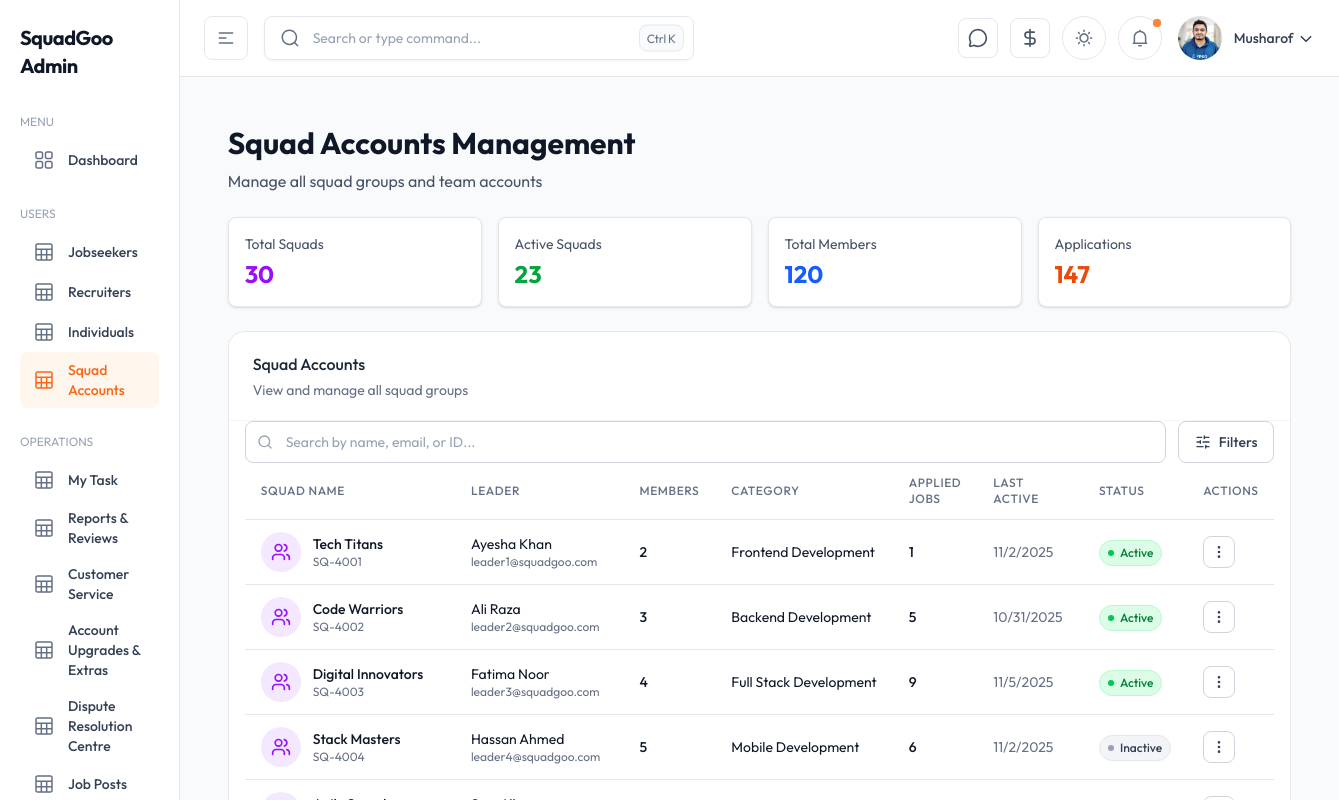
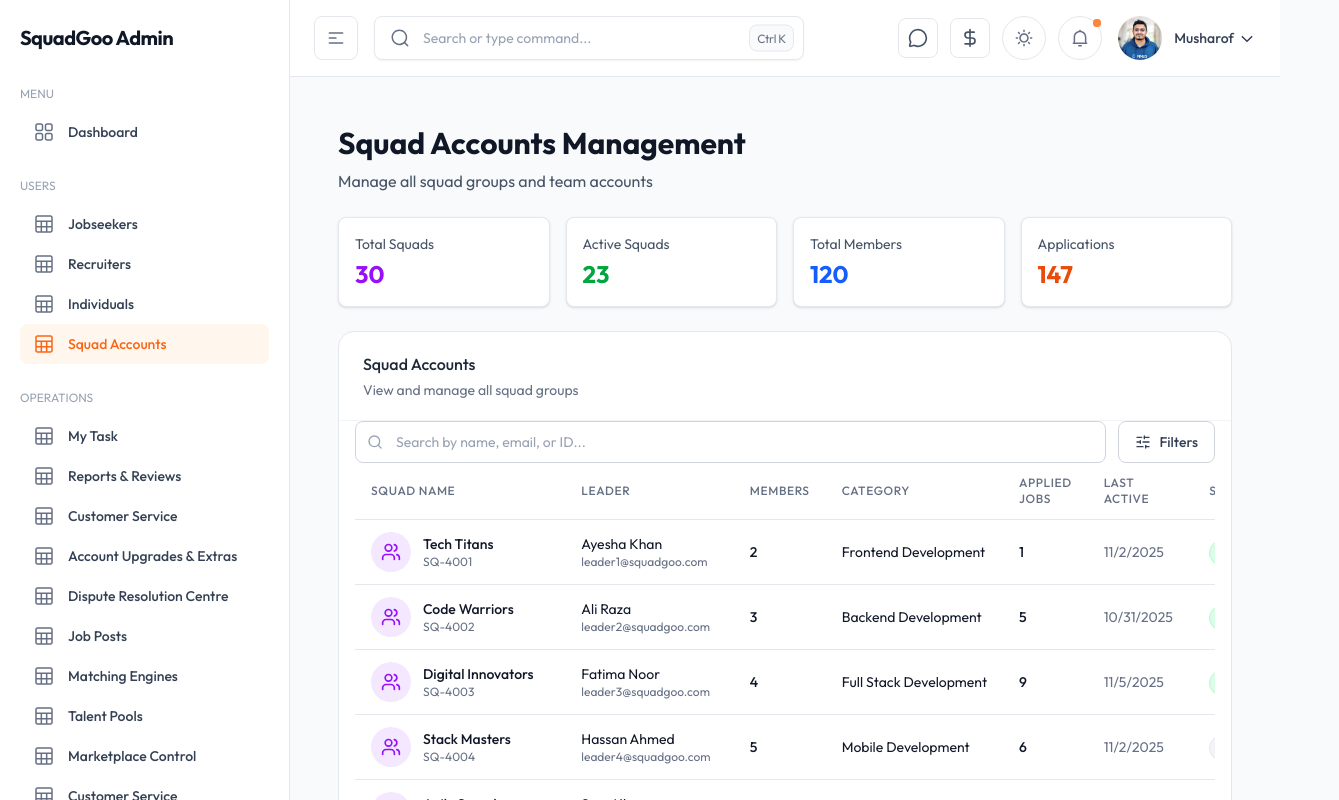
Before and after one commit to umairnaeem12/squadgoo-admin, a Next.js app: page /GroupManagement in a window 1280 px wide. Shown: the top 800 px of the page, 1339 px wide, since content can reach past the window. Built offline with nearby package versions, Linux system fonts and the light colour scheme.

Commit message:
fix the sidebar issues

```diff
--- a/src/app/(admin)/layout.tsx
+++ b/src/app/(admin)/layout.tsx
@@ -11,12 +11,12 @@ export default function AdminLayout({
   children: React.ReactNode;
 }) {
   return (
-    <div className="min-h-screen xl:flex">
+    <div className="min-h-screen xl:flex overflow-x-hidden">
       {/* Sidebar and Backdrop */}
       <AppSidebar />
       <Backdrop />
       {/* Main Content Area */}
-      <div className="flex-1 transition-all duration-300 ease-in-out">
+      <div className="min-w-0 flex-1 transition-all duration-300 ease-in-out">
         {/* Header */}
         <AppHeader />
         {/* Page Content */}
--- a/src/layout/AppSidebar.tsx
+++ b/src/layout/AppSidebar.tsx
@@ -374,7 +374,7 @@ const AppSidebar: React.FC = () => {
 
   return (
     <aside
-      className={`z-50 flex flex-col bg-white px-5 py-6 text-gray-900 border-r border-gray-200 transition-all duration-300 ease-in-out dark:bg-gray-900 dark:border-gray-800
+      className={`z-50 flex shrink-0 flex-col bg-white px-5 py-6 text-gray-900 border-r border-gray-200 transition-all duration-300 ease-in-out dark:bg-gray-900 dark:border-gray-800
         fixed top-16 left-0 h-[calc(100vh-4rem)] lg:static lg:top-0 lg:h-auto
         ${isExpanded || isMobileOpen ? "w-[290px]" : isHovered ? "w-[290px]" : "w-[90px]"}
         ${isMobileOpen ? "translate-x-0" : "-translate-x-full"} lg:translate-x-0`}
```
